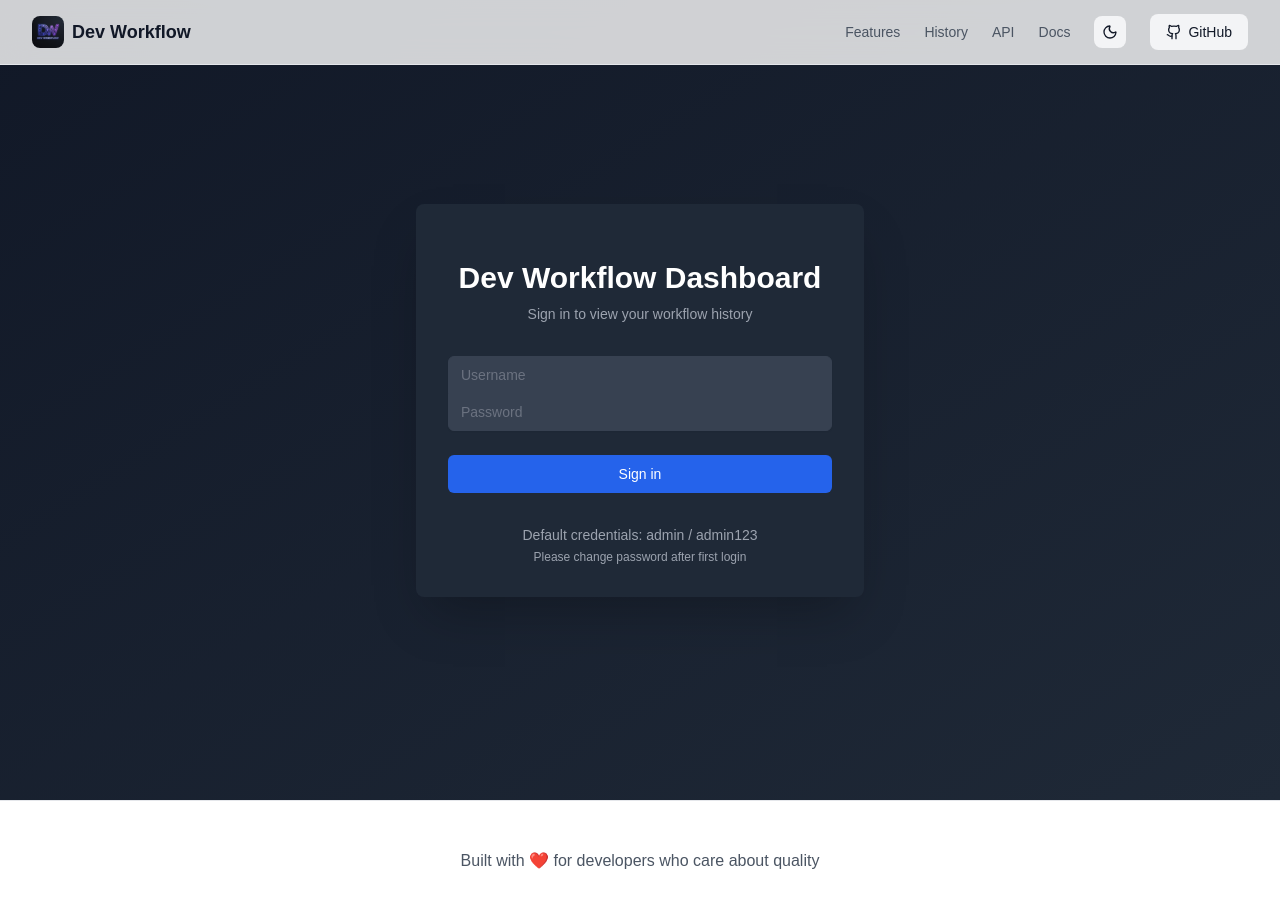
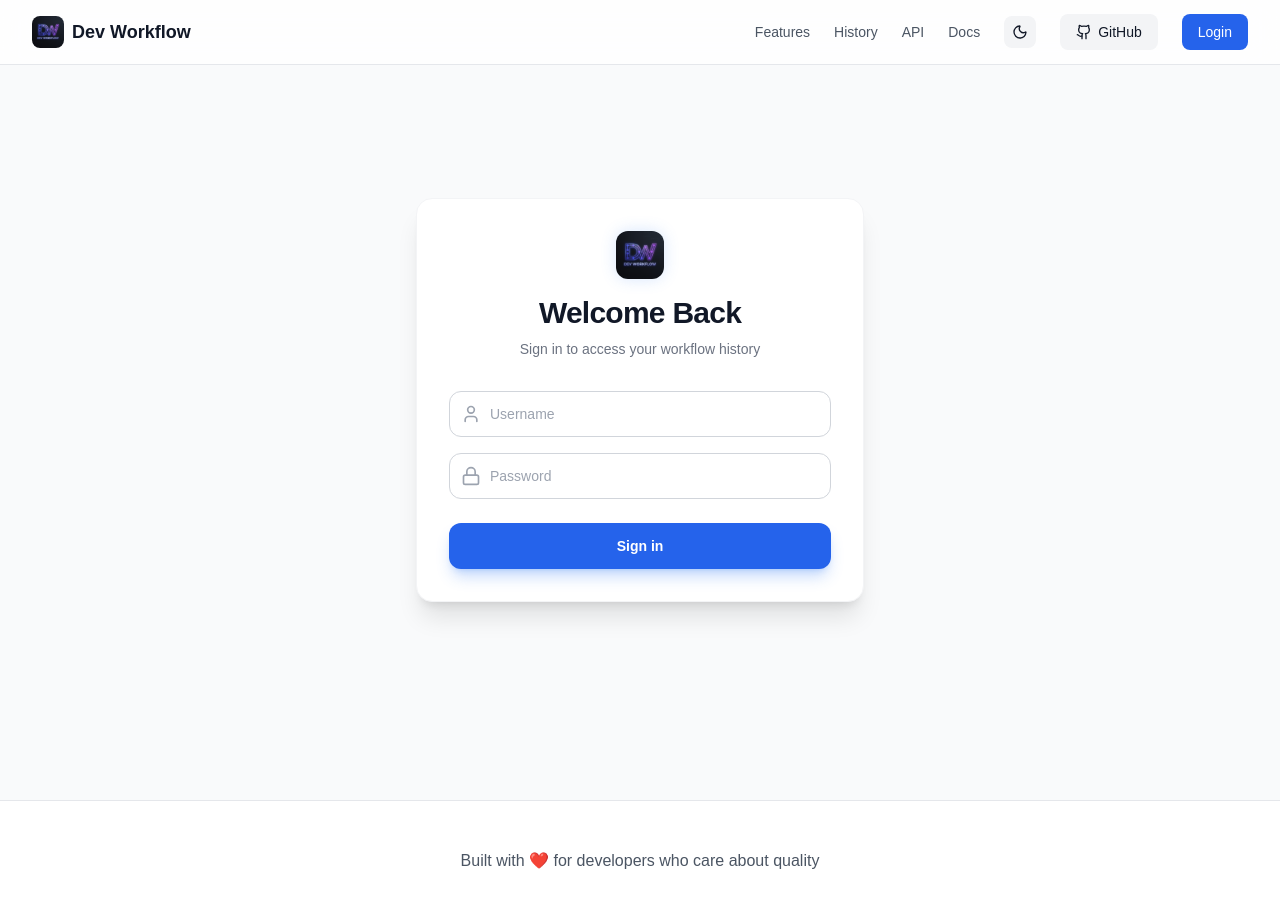
Before and after one commit to programinglive/dev-workflow-mcp-server, a Next.js app in the folder web/: page /login in a window 1280 px wide. Shown: the top 908 px of the page. Built offline with nearby package versions, Linux system fonts and the light colour scheme.

Commit message:
fix(web): resolve 500 error on history API and auth sync

```diff
--- a/web/app/history/page.tsx
+++ b/web/app/history/page.tsx
@@ -38,6 +38,9 @@ export default function HistoryPage() {
             .then(res => {
                 if (res.ok) {
                     setIsAuthenticated(true);
+                    // Sync auth state with Navbar
+                    localStorage.setItem('isLoggedIn', 'true');
+                    window.dispatchEvent(new Event('authUpdate'));
                     return fetch('/api/workflow/history');
                 } else {
                     router.push('/login');
--- a/web/app/layout.tsx
+++ b/web/app/layout.tsx
@@ -26,7 +26,7 @@ export default function RootLayout({
   children: React.ReactNode;
 }>) {
   return (
-    <html lang="en" className="scroll-smooth">
+    <html lang="en" className="scroll-smooth" data-scroll-behavior="smooth">
       <body className="antialiased bg-white dark:bg-[#0a0a0f] text-gray-900 dark:text-white transition-colors duration-300">
         <ThemeProvider>
           <Navbar />
--- a/web/app/login/page.tsx
+++ b/web/app/login/page.tsx
@@ -1,14 +1,35 @@
 'use client';
 
-import { useState } from 'react';
+import { useState, useEffect } from 'react';
 import { useRouter } from 'next/navigation';
+import Image from 'next/image';
+import { Lock, User } from 'lucide-react';
 
 export default function LoginPage() {
     const [username, setUsername] = useState('');
     const [password, setPassword] = useState('');
     const [error, setError] = useState('');
     const [loading, setLoading] = useState(false);
+    const [authChecking, setAuthChecking] = useState(true);
     const router = useRouter();
+
+    useEffect(() => {
+        // Check if already logged in
+        const mightBeLoggedIn = localStorage.getItem('isLoggedIn') === 'true';
+        if (!mightBeLoggedIn) {
+            setAuthChecking(false);
+            return;
+        }
+
+        fetch('/api/auth/me')
+            .then(res => {
+                if (res.ok) {
+                    router.push('/history');
+                }
+            })
+            .catch(() => { })
+            .finally(() => setAuthChecking(false));
+    }, [router]);
 
     const handleSubmit = async (e: React.FormEvent) => {
         e.preventDefault();
@@ -25,7 +46,9 @@ export default function LoginPage() {
             const data = await response.json();
 
             if (response.ok) {
-                router.push('/');
+                localStorage.setItem('isLoggedIn', 'true');
+                window.dispatchEvent(new Event('authUpdate'));
+                router.push('/history');
             } else {
                 setError(data.error || 'Login failed');
             }
@@ -36,50 +59,62 @@ export default function LoginPage() {
         }
     };
 
+    if (authChecking) {
+        return null; // Or a loading spinner
+    }
+
     return (
-        <div className="min-h-screen flex items-center justify-center bg-gradient-to-br from-gray-900 to-gray-800">
-            <div className="max-w-md w-full space-y-8 p-8 bg-gray-800 rounded-lg shadow-2xl">
-                <div>
-                    <h2 className="mt-6 text-center text-3xl font-extrabold text-white">
-                        Dev Workflow Dashboard
+        <div className="min-h-screen flex items-center justify-center bg-gray-50 dark:bg-[#0a0a0f] px-4 transition-colors duration-300">
+            <div className="max-w-md w-full space-y-8 bg-white dark:bg-white/5 p-8 rounded-2xl shadow-xl border border-gray-100 dark:border-white/10">
+                <div className="text-center">
+                    <div className="mx-auto h-12 w-12 relative mb-4">
+                        <div className="absolute inset-0 bg-blue-500 rounded-xl blur opacity-20 dark:opacity-40"></div>
+                        <Image src="/assets/logo.png" alt="Logo" width={48} height={48} className="relative rounded-xl" />
+                    </div>
+                    <h2 className="text-3xl font-bold text-gray-900 dark:text-white tracking-tight">
+                        Welcome Back
                     </h2>
-                    <p className="mt-2 text-center text-sm text-gray-400">
-                        Sign in to view your workflow history
+                    <p className="mt-2 text-sm text-gray-500 dark:text-gray-400">
+                        Sign in to access your workflow history
                     </p>
                 </div>
+
                 <form className="mt-8 space-y-6" onSubmit={handleSubmit}>
                     {error && (
-                        <div className="rounded-md bg-red-900/50 p-4">
-                            <p className="text-sm text-red-200">{error}</p>
+                        <div className="rounded-lg bg-red-50 dark:bg-red-900/20 p-4 border border-red-200 dark:border-red-900/50">
+                            <p className="text-sm text-red-600 dark:text-red-400 text-center font-medium">{error}</p>
                         </div>
                     )}
-                    <div className="rounded-md shadow-sm -space-y-px">
-                        <div>
-                            <label htmlFor="username" className="sr-only">
-                                Username
-                            </label>
+
+                    <div className="space-y-4">
+                        <div className="relative">
+                            <label htmlFor="username" className="sr-only">Username</label>
+                            <div className="absolute inset-y-0 left-0 pl-3 flex items-center pointer-events-none">
+                                <User className="h-5 w-5 text-gray-400" />
+                            </div>
                             <input
                                 id="username"
                                 name="username"
                                 type="text"
                                 required
-                                className="appearance-none rounded-none relative block w-full px-3 py-2 border border-gray-700 placeholder-gray-500 text-white bg-gray-700 rounded-t-md focus:outline-none focus:ring-blue-500 focus:border-blue-500 focus:z-10 sm:text-sm"
+                                className="appearance-none block w-full pl-10 pr-3 py-3 border border-gray-300 dark:border-white/10 rounded-xl placeholder-gray-400 focus:outline-none focus:ring-2 focus:ring-blue-500 focus:border-transparent bg-white dark:bg-black/20 text-gray-900 dark:text-white sm:text-sm transition-all"
                                 placeholder="Username"
                                 value={username}
                                 onChange={(e) => setUsername(e.target.value)}
                                 disabled={loading}
                             />
                         </div>
-                        <div>
-                            <label htmlFor="password" className="sr-only">
-                                Password
-                            </label>
+                        <div className="relative">
+                            <label htmlFor="password" className="sr-only">Password</label>
+                            <div className="absolute inset-y-0 left-0 pl-3 flex items-center pointer-events-none">
+                                <Lock className="h-5 w-5 text-gray-400" />
+                            </div>
                             <input
                                 id="password"
                                 name="password"
                                 type="password"
                                 required
-                                className="appearance-none rounded-none relative block w-full px-3 py-2 border border-gray-700 placeholder-gray-500 text-white bg-gray-700 rounded-b-md focus:outline-none focus:ring-blue-500 focus:border-blue-500 focus:z-10 sm:text-sm"
+                                className="appearance-none block w-full pl-10 pr-3 py-3 border border-gray-300 dark:border-white/10 rounded-xl placeholder-gray-400 focus:outline-none focus:ring-2 focus:ring-blue-500 focus:border-transparent bg-white dark:bg-black/20 text-gray-900 dark:text-white sm:text-sm transition-all"
                                 placeholder="Password"
                                 value={password}
                                 onChange={(e) => setPassword(e.target.value)}
@@ -92,16 +127,17 @@ export default function LoginPage() {
                         <button
                             type="submit"
                             disabled={loading}
-                            className="group relative w-full flex justify-center py-2 px-4 border border-transparent text-sm font-medium rounded-md text-white bg-blue-600 hover:bg-blue-700 focus:outline-none focus:ring-2 focus:ring-offset-2 focus:ring-blue-500 disabled:opacity-50 disabled:cursor-not-allowed"
+                            className="group relative w-full flex justify-center py-3 px-4 border border-transparent text-sm font-semibold rounded-xl text-white bg-blue-600 hover:bg-blue-700 focus:outline-none focus:ring-2 focus:ring-offset-2 focus:ring-blue-500 disabled:opacity-50 disabled:cursor-not-allowed transition-all shadow-lg shadow-blue-500/30 hover:shadow-blue-500/40"
                         >
-                            {loading ? 'Signing in...' : 'Sign in'}
+                            {loading ? (
+                                <svg className="animate-spin -ml-1 mr-3 h-5 w-5 text-white" xmlns="http://www.w3.org/2000/svg" fill="none" viewBox="0 0 24 24">
+                                    <circle className="opacity-25" cx="12" cy="12" r="10" stroke="currentColor" strokeWidth="4"></circle>
+                                    <path className="opacity-75" fill="currentColor" d="M4 12a8 8 0 018-8V0C5.373 0 0 5.373 0 12h4zm2 5.291A7.962 7.962 0 014 12H0c0 3.042 1.135 5.824 3 7.938l3-2.647z"></path>
+                                </svg>
+                            ) : 'Sign in'}
                         </button>
                     </div>
                 </form>
-                <div className="text-center text-sm text-gray-400">
-                    <p>Default credentials: admin / admin123</p>
-                    <p className="text-xs mt-1">Please change password after first login</p>
-                </div>
             </div>
         </div>
     );
--- a/web/components/Navbar.tsx
+++ b/web/components/Navbar.tsx
@@ -9,6 +9,7 @@ export default function Navbar() {
     const [isOpen, setIsOpen] = useState(false);
     const [theme, setTheme] = useState<"light" | "dark">("dark");
     const [isAuthenticated, setIsAuthenticated] = useState(false);
+    const [username, setUsername] = useState<string | null>(null);
 
     useEffect(() => {
         // Get theme from localStorage or system preference
@@ -20,6 +21,48 @@ export default function Navbar() {
 
         // Apply the class immediately
         document.documentElement.classList.toggle("dark", initialTheme === "dark");
+
+        // Check authentication status
+        const checkAuth = () => {
+            // Check authentication status ONLY if we think we're logged in OR if we just received an update event
+            // This prevents 401 errors from cluttering the console for guests
+            const mightBeLoggedIn = localStorage.getItem('isLoggedIn') === 'true';
+
+            if (mightBeLoggedIn) {
+                fetch('/api/auth/me')
+                    .then(res => {
+                        if (res.ok) {
+                            return res.json();
+                        }
+                        throw new Error('Not authenticated');
+                    })
+                    .then(data => {
+                        setIsAuthenticated(true);
+                        setUsername(data.user?.username || 'User');
+                        // Ensure local storage is in sync
+                        localStorage.setItem('isLoggedIn', 'true');
+                    })
+                    .catch(() => {
+                        // Session invalid/expired
+                        localStorage.removeItem('isLoggedIn');
+                        setIsAuthenticated(false);
+                        setUsername(null);
+                    });
+            } else {
+                setIsAuthenticated(false);
+                setUsername(null);
+            }
+        };
+
+        // Initial check
+        checkAuth();
+
+        // Listen for auth updates (login/logout/validated session)
+        window.addEventListener('authUpdate', checkAuth);
+
+        return () => {
+            window.removeEventListener('authUpdate', checkAuth);
+        };
     }, []);
 
     const toggleTheme = () => {
@@ -32,6 +75,10 @@ export default function Navbar() {
     const handleLogout = async () => {
         try {
             await fetch('/api/auth/logout', { method: 'POST' });
+            localStorage.removeItem('isLoggedIn');
+            setIsAuthenticated(false);
+            setUsername(null);
+            window.dispatchEvent(new Event('authUpdate'));
             window.location.href = '/login';
         } catch (error) {
             console.error('Logout error:', error);
@@ -72,6 +119,10 @@ export default function Navbar() {
                             GitHub
                         </a>
                         {isAuthenticated && (
+                            <div className="flex items-center gap-4 pl-4 border-l border-gray-200 dark:border-white/10">
+                                <span className="text-sm font-medium text-gray-900 dark:text-white">
+                                    {username}
+                                </span>
                                 <button
                                     onClick={handleLogout}
                                     className="flex items-center gap-1.5 px-3 py-1.5 lg:px-4 lg:py-2 bg-red-100 dark:bg-red-900/50 hover:bg-red-200 dark:hover:bg-red-800/50 rounded-lg transition text-xs lg:text-sm text-red-700 dark:text-red-300"
@@ -79,6 +130,15 @@ export default function Navbar() {
                                     <LogOut className="w-3.5 h-3.5 lg:w-4 lg:h-4" />
                                     Logout
                                 </button>
+                            </div>
+                        )}
+                        {!isAuthenticated && (
+                            <Link
+                                href="/login"
+                                className="px-4 py-2 bg-blue-600 hover:bg-blue-700 text-white text-sm font-medium rounded-lg transition"
+                            >
+                                Login
+                            </Link>
                         )}
                     </div>
                     <div className="md:hidden flex items-center gap-2">
@@ -106,6 +166,11 @@ export default function Navbar() {
             {isOpen && (
                 <div className="md:hidden border-t border-gray-200 dark:border-white/10 bg-white dark:bg-[#0a0a0f] transition-colors duration-300">
                     <div className="px-4 py-4 space-y-3">
+                        {isAuthenticated && (
+                            <div className="px-3 py-2 text-sm font-medium text-gray-900 dark:text-white border-b border-gray-200 dark:border-white/10 mb-2">
+                                Signed in as {username}
+                            </div>
+                        )}
                         <Link href="/#features" className="block text-gray-600 dark:text-gray-300 hover:text-gray-900 dark:hover:text-white transition" onClick={() => setIsOpen(false)}>Features</Link>
                         <Link href="/history" className="block text-gray-600 dark:text-gray-300 hover:text-gray-900 dark:hover:text-white transition" onClick={() => setIsOpen(false)}>History</Link>
                         <Link href="/#api" className="block text-gray-600 dark:text-gray-300 hover:text-gray-900 dark:hover:text-white transition" onClick={() => setIsOpen(false)}>API</Link>
@@ -119,6 +184,23 @@ export default function Navbar() {
                             <Github className="w-4 h-4" />
                             GitHub
                         </a>
+                        {isAuthenticated ? (
+                            <button
+                                onClick={() => { setIsOpen(false); handleLogout(); }}
+                                className="w-full text-left flex items-center gap-2 text-red-600 dark:text-red-400 hover:bg-red-50 dark:hover:bg-red-900/20 px-2 py-1.5 rounded transition"
+                            >
+                                <LogOut className="w-4 h-4" />
+                                Logout
+                            </button>
+                        ) : (
+                            <Link
+                                href="/login"
+                                className="block w-full text-center px-4 py-2 bg-blue-600 hover:bg-blue-700 text-white text-sm font-medium rounded-lg transition"
+                                onClick={() => setIsOpen(false)}
+                            >
+                                Login
+                            </Link>
+                        )}
                     </div>
                 </div>
             )}
--- a/web/package.json
+++ b/web/package.json
@@ -2,6 +2,7 @@
   "name": "web",
   "version": "0.1.0",
   "private": true,
+  "type": "module",
   "scripts": {
     "dev": "node server.js",
     "build": "next build",
```
Also changed, not shown: web/scripts/smoke-test.js (added, +30 -0 lines), web/server.js (+37 -12 lines), 2 other files (tests, documents, lock files or other folders). Lines whose indentation alone changed are shown as unchanged.
